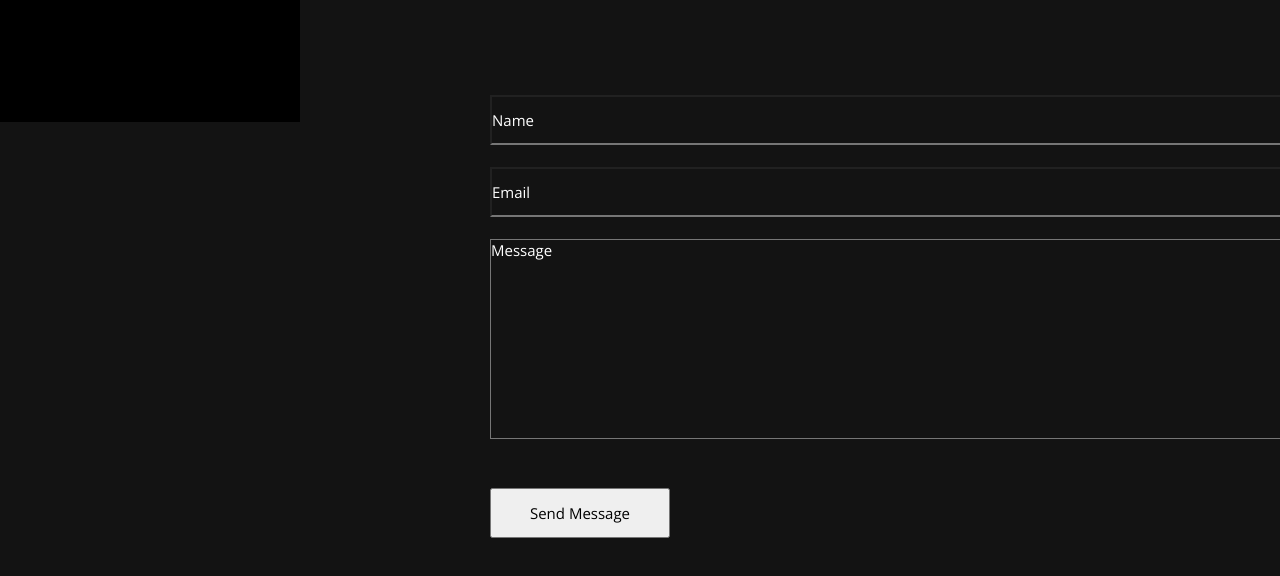
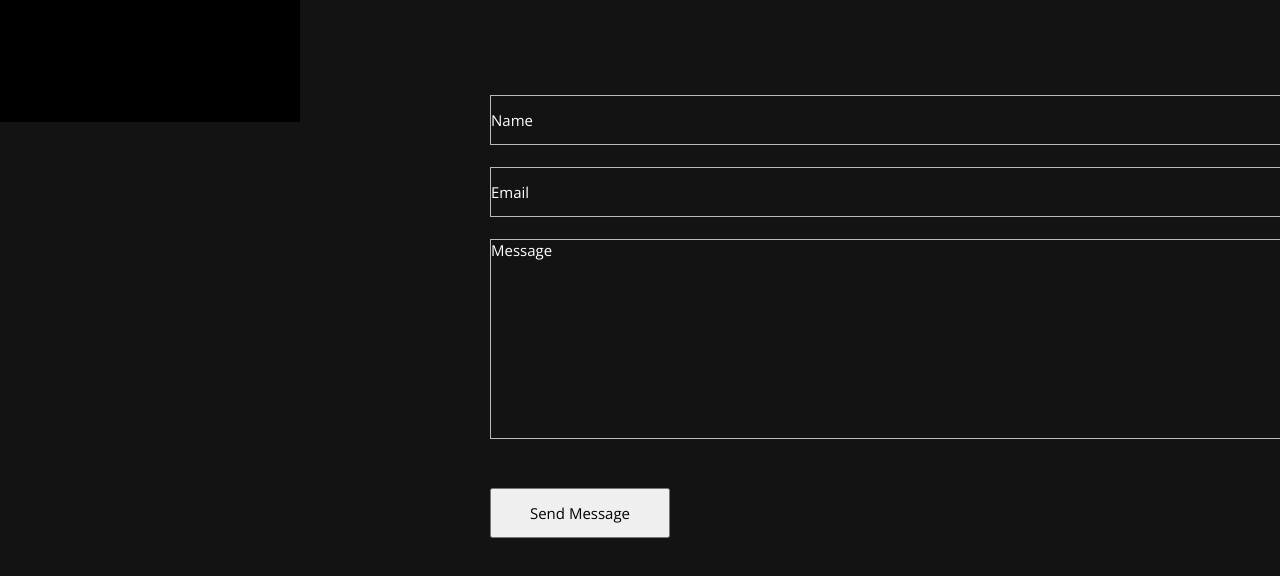
Before and after one commit to niketsuchak/Portfolio, a plain HTML site: page contact.html in a window 1280 px wide. Shown: the part 678-1254 px from the top of the page. Drawn offline with nearby package versions, Linux system fonts and the light colour scheme.

Commit message:
contact3

```diff
--- a/style.css
+++ b/style.css
@@ -370,6 +370,7 @@ body{
   height: 50px;
   font-size: 15px;
   color: #ffffff;
+  border: 1px solid #bbb;
 }
 
 .Email123 {
@@ -378,6 +379,7 @@ body{
   height: 50px;
   font-size: 15px;
   color: #ffffff;
+  border: 1px solid #bbb;
 }
 
 .comment {
@@ -386,7 +388,7 @@ body{
   height: 200px;
   font-size: 15px;
   color: #ffffff;
-
+  border: 1px solid #bbb;
 }
 
 ::placeholder {
```
